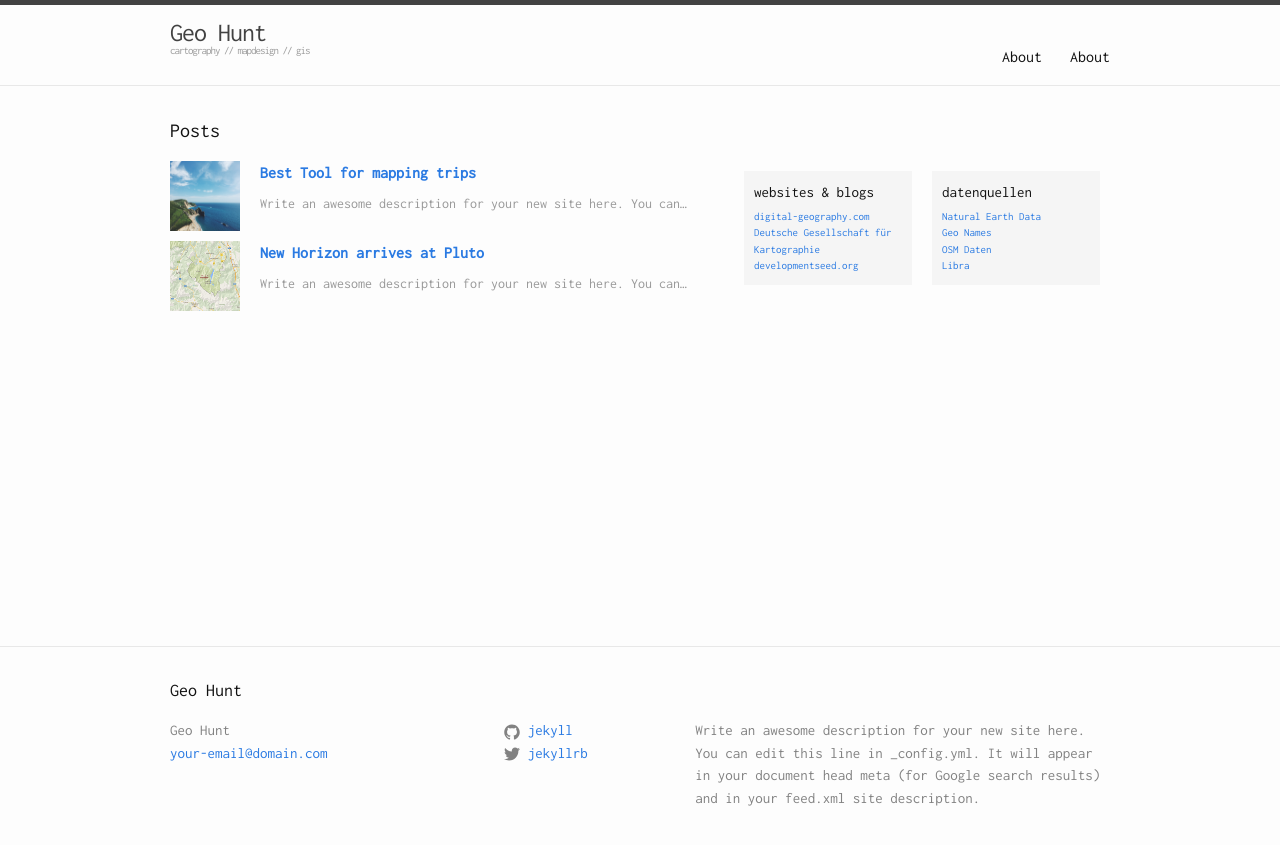
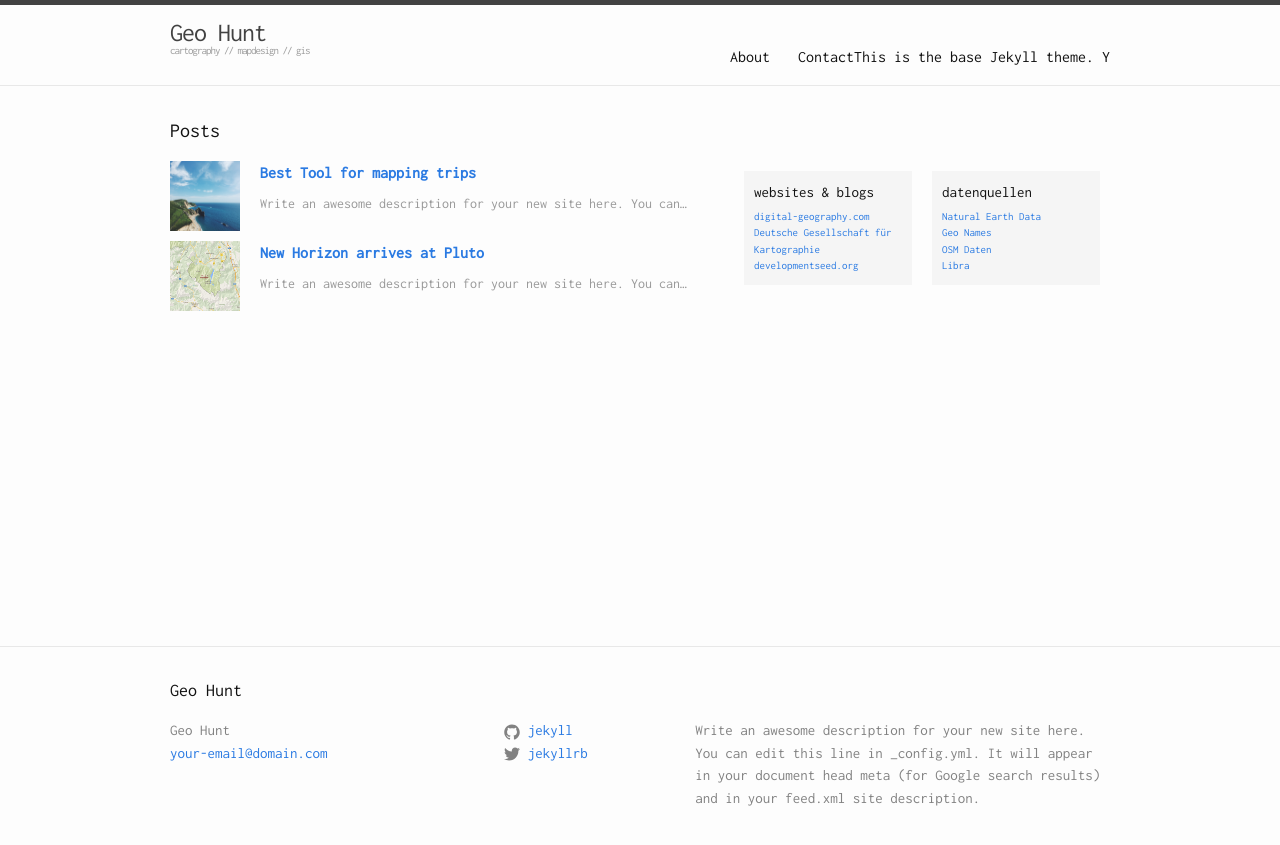
Before and after one commit to jakoblo/geowatch, a Jekyll site: the page built from index.html, in a window 1280 px wide. Shown: the top 845 px of the page. Built offline with Jekyll 4.4.1, drawn with Linux system fonts in a browser that asks for light colours.

Commit message:
contact change

```diff
--- a/contact.md
+++ b/contact.md
@@ -1,5 +1,6 @@
 ---
 layout: contact
-title: About
+title: ContactThis is the base Jekyll theme. Y
 permalink: /contact/
 ---
+This is the base Jekyll theme. Y
```
